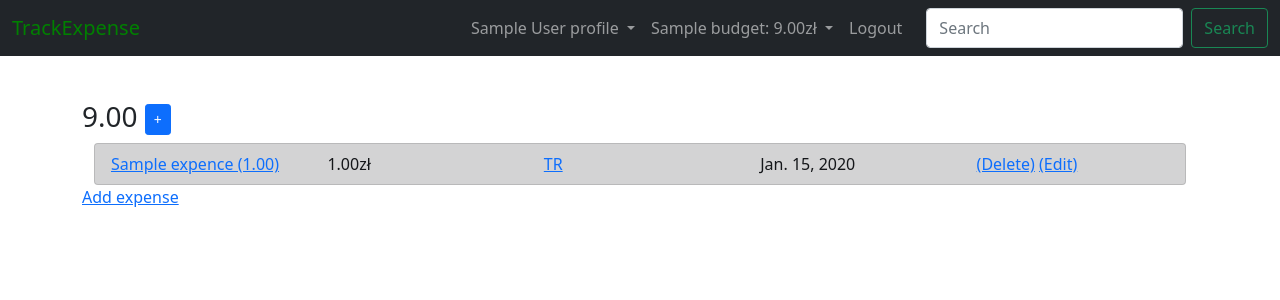
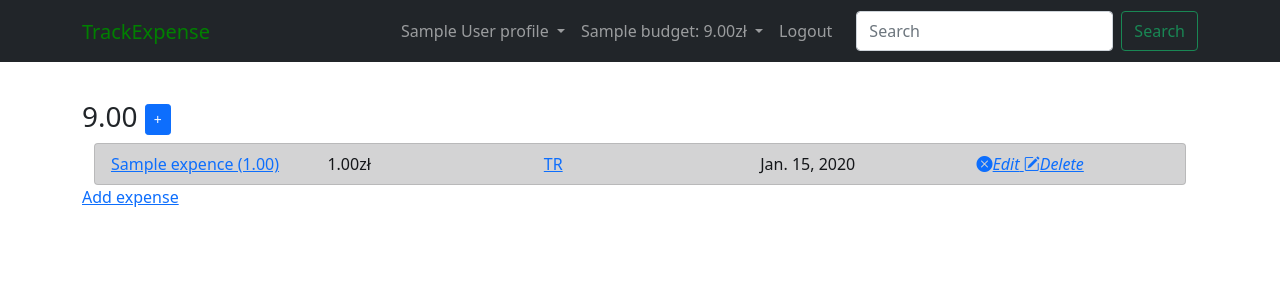
Before and after one commit to jankarolewskIT/TrackExpense, a Django app: page /viewer/ in a window 1280 px wide. Shown: the top 300 px of the page. Run offline with Django 3.2, Linux system fonts and the light colour scheme; a user stored in the database is signed in; tables that the repository leaves empty hold one stand-in row (values such as "Sample post").

Commit message:
Add on click expense delete function

```diff
--- a/TrackExpences/urls.py
+++ b/TrackExpences/urls.py
@@ -20,9 +20,9 @@ from django.contrib.auth.views import LogoutView
 from viewer.views import WelcomeView, SubmitableLoginView, SubmitableSignUpView
 from viewer.admin import ProfileAdmin, BudgetAdmin, ExpenseAdmin
 
-admin.site.register(Profile, ProfileAdmin)
-admin.site.register(Budget, BudgetAdmin)
-admin.site.register(Expence, ExpenseAdmin)
+# admin.site.register(Profile, ProfileAdmin)
+# admin.site.register(Budget, BudgetAdmin)
+# admin.site.register(Expence, ExpenseAdmin)
 
 urlpatterns = [
     path('admin/', admin.site.urls),
--- a/viewer/templates/base.html
+++ b/viewer/templates/base.html
@@ -4,12 +4,15 @@
     <meta charset="UTF-8">
     <title>{% block title %}{% endblock %}</title>
     <link href="https://cdn.jsdelivr.net/npm/bootstrap@5.1.1/dist/css/bootstrap.min.css" rel="stylesheet" integrity="sha384-F3w7mX95PdgyTmZZMECAngseQB83DfGTowi0iMjiWaeVhAn4FJkqJByhZMI3AhiU" crossorigin="anonymous">
+    <link rel="stylesheet" href="https://cdn.jsdelivr.net/npm/bootstrap-icons@1.5.0/font/bootstrap-icons.css">
 
 </head>
 <body>
     <nav class="navbar navbar-dark navbar-expand-lg bg-dark fixed-top">
-      <div class="container-fluid">
-        <a class="navbar-brand" style="color: green" href="{% url "home" %}">TrackExpense</a>
+      <div class="container">
+        <h2>
+            <a class="navbar-brand" style="color: green" href="{% url "home" %}">TrackExpense</a>
+        </h2>
         <button class="navbar-toggler" type="button" data-bs-toggle="offcanvas" data-bs-target="#offcanvasNavbar" aria-controls="offcanvasNavbar">
           <span class="navbar-toggler-icon"></span>
         </button>
@@ -44,7 +47,8 @@
                     {% endif %}
                 </a>
                 <ul class="dropdown-menu dropdown-menu-dark" aria-labelledby="offcanvasNavbarDropdown2">
-                  <li><a class="dropdown-item" href="{% url "edit_budget" user.profile.budget.id %}">Edit budget</a></li>
+                    <li><a class="dropdown-item" href="{% url "home"  %}">View budget</a></li>
+                    <li><a class="dropdown-item" href="{% url "edit_budget" user.profile.budget.id %}">Edit budget</a></li>
                   <!--<li><a class="dropdown-item" href="#">Another action</a></li>-->
                   <!--<li>
                     <hr class="dropdown-divider">
@@ -91,6 +95,9 @@
             {% endblock %}
         </div>
     </section>
+
+
+
 <script src="https://cdn.jsdelivr.net/npm/@popperjs/core@2.9.3/dist/umd/popper.min.js" integrity="sha384-W8fXfP3gkOKtndU4JGtKDvXbO53Wy8SZCQHczT5FMiiqmQfUpWbYdTil/SxwZgAN" crossorigin="anonymous"></script>
 <script src="https://cdn.jsdelivr.net/npm/bootstrap@5.1.1/dist/js/bootstrap.min.js" integrity="sha384-skAcpIdS7UcVUC05LJ9Dxay8AXcDYfBJqt1CJ85S/CFujBsIzCIv+l9liuYLaMQ/" crossorigin="anonymous"></script>
 </body>
--- a/viewer/templates/profile.html
+++ b/viewer/templates/profile.html
@@ -56,8 +56,13 @@
                         {{ obj.date }}
                     </div>
                     <div class="col">
-                        <a href="{% url "delete_expense" obj.id %}">(Delete)</a>
-                        <a href="{% url "edit_expense" obj.id %}">(Edit)</a>
+                        <a href="{% url "edit_expense" obj.id %}">
+                            <i class="bi bi-x-circle-fill">Edit</i>
+                        </a>
+
+                        <a href="{% url "delete_expense" obj.id %}">
+                            <i class="bi bi-pencil-square">Delete</i>
+                        </a>
                     </div>
                 </div>
                 </li>
--- a/viewer/urls.py
+++ b/viewer/urls.py
@@ -21,9 +21,9 @@ from django.contrib.auth.views import (
 
 from viewer.views import (
     ProfileView, ExpenceDetailView, CategoryDetailView,
-    EditBudgetView, ExpenseCreateView, ExpenseDeleteView,
+    EditBudgetView, ExpenseCreateView,
     ExpenseEditView, SubmittablePasswordChangeView,
-    EditProfileView, DeleteProfileView, ExpenseStatView
+    EditProfileView, DeleteProfileView, ExpenseStatView, expense_delete
 )
 
 urlpatterns = [
@@ -41,7 +41,7 @@ urlpatterns = [
     path('category/detail/<category_short>/', CategoryDetailView.as_view(), name="category_detail"),
     path('expense/add', ExpenseCreateView.as_view(), name="add_expense"),
     path('expense/edit/<pk>', ExpenseEditView.as_view(), name="edit_expense"),
-    path('expense/delete/<pk>', ExpenseDeleteView.as_view(), name="delete_expense"),
+    path('expense/delete/<pk>', expense_delete, name="delete_expense"),
     path('expense/stat', ExpenseStatView.as_view(), name="stat_expense"),
 
 ]
--- a/viewer/views.py
+++ b/viewer/views.py
@@ -1,8 +1,10 @@
+import json
+
 from django.contrib.auth.models import User
 from django.contrib.auth.views import LoginView, PasswordChangeView
-from django.http import HttpRequest
+from django.http import HttpRequest, HttpResponse, HttpResponseRedirect
 from django.urls import reverse_lazy
-from django.shortcuts import render, get_object_or_404
+from django.shortcuts import render, get_object_or_404, redirect
 from django.views.generic import TemplateView, DetailView, CreateView, View, UpdateView, DeleteView
 from django.contrib.auth.mixins import LoginRequiredMixin, PermissionRequiredMixin
 
@@ -41,19 +43,29 @@ class ExpenseEditView(PermissionRequiredMixin, UpdateView):
     permission_required = "viewer.change_expence"
 
 
-class ExpenseDeleteView(PermissionRequiredMixin, DeleteView):
-    model = Expence
-    success_url = reverse_lazy("home")
-    template_name = "delete_expense.html"
-    permission_required = "viewer.view_expence"
+def expense_delete(request, pk):
+    instance = get_object_or_404(Expence, id=pk)
+    instance.delete()
+    return redirect("home")
 
-    # def get_object(self, queryset=None):
-    #     return Expence.objects.get(id=self.kwargs["pk"])
-    #
-    # def post(self, request, *args, **kwargs):
-    #     self.request.user.profile.budget.total_budget = self.request.user.profile.budget.total_budget + self.get_object().value
-    #     self.request.user.profile.budget.save()
-    #     return super().post(request=request)
+
+# class ExpenseDeleteView(PermissionRequiredMixin, View):
+#     model = Expence
+#     # success_url = reverse_lazy("home")
+#     permission_required = "viewer.view_expence"
+#
+#     def delete(self, request, pk):
+#         instance = Expence.objects.get(id=pk)
+#         instance.delete()
+#         return redirect("home")
+
+# def get_object(self, queryset=None):
+#     return Expence.objects.get(id=self.kwargs["pk"])
+#
+# def post(self, request, *args, **kwargs):
+#     self.request.user.profile.budget.total_budget = self.request.user.profile.budget.total_budget + self.get_object().value
+#     self.request.user.profile.budget.save()
+#     return super().post(request=request)
 
 
 class ExpenseStatView(View):
@@ -102,6 +114,13 @@ class ProfileView(LoginRequiredMixin, View):
         queryset = Expence.objects.filter(budget=budget)
         form = CreateExpenseForm
         add_to_budget_form = UpdateTotalBudgetForm
+
+        # if request.method == "DELETE":
+        #     id = json.loads(request.body)["id"]
+        #     expense = get_object_or_404(Expence, id=id)
+        #     expense.delete()
+        #
+        #     return HttpResponse("")
 
         return render(
             request, template_name="profile.html",
```
